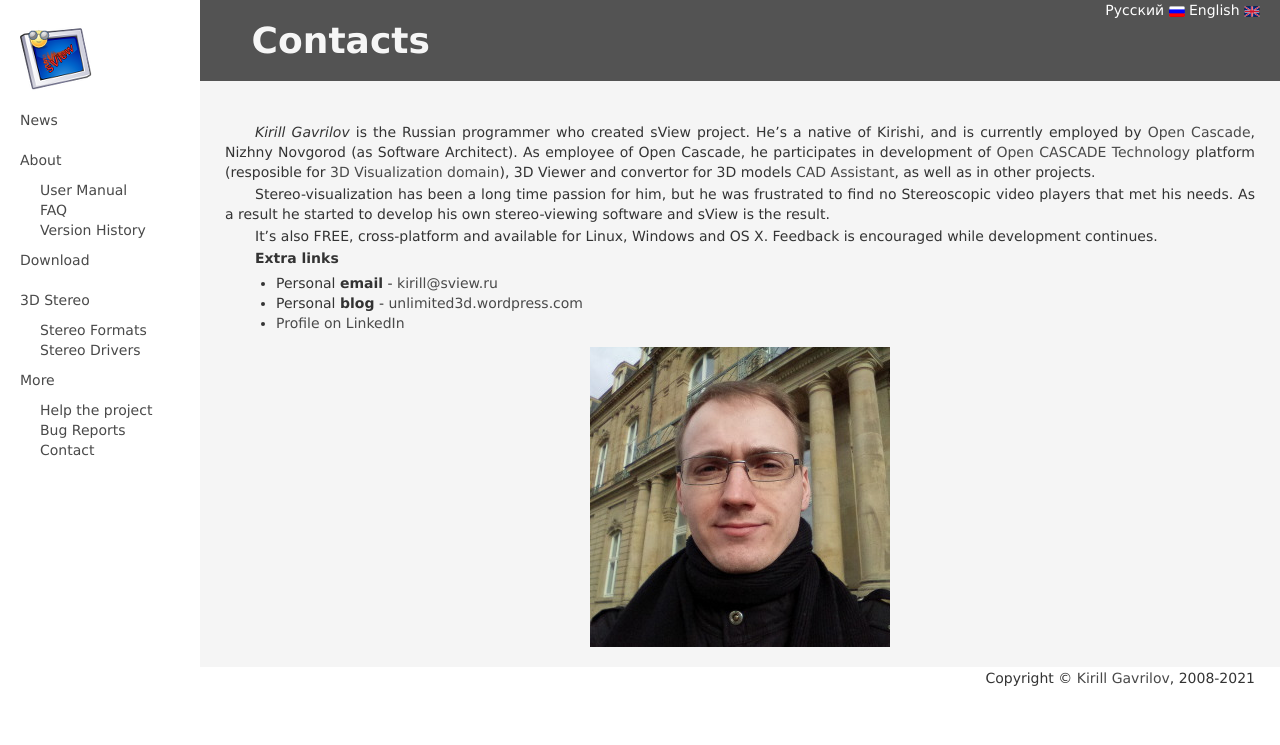
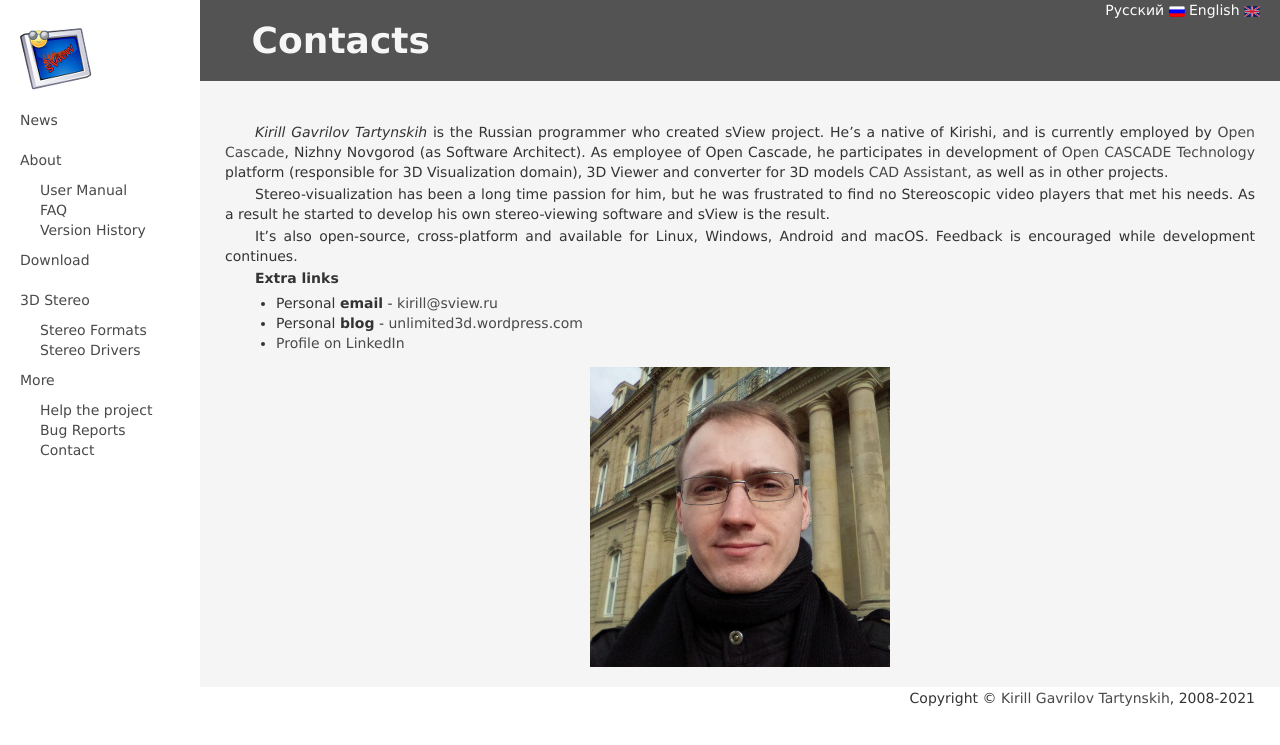
Before and after one commit to gkv311/gkv311.github.io, a Jekyll site: the page built from en/contact.md, in a window 1280 px wide. Shown: the top 745 px of the page. Built offline with Jekyll 4.4.1, drawn with Linux system fonts in a browser that asks for light colours; nearby versions of some CDN libraries; library files that are not in the unit come from our copies.

Commit message:
Fix dead links in contacts.

```diff
--- a/_layouts/default.html
+++ b/_layouts/default.html
@@ -100,7 +100,7 @@
 
   </div> <!-- page-content-wrapper -->
 
-  <div align="right" style="padding-right: 20px;"><p>Copyright © <a href="/en/about">Kirill Gavrilov</a>, 2008-2021</p></div>
+  <div align="right" style="padding-right: 20px;"><p>Copyright © <a href="/en/about">Kirill Gavrilov Tartynskih</a>, 2008-2021</p></div>
 </div> <!-- wrapper -->
 
 <!-- Custom JavaScript for the Menu Toggle -->
--- a/en/contact.md
+++ b/en/contact.md
@@ -5,16 +5,16 @@
 permalink: /en/about/
 ---
 
-*Kirill Gavrilov* is the Russian programmer who created sView project.
+*Kirill Gavrilov Tartynskih* is the Russian programmer who created sView project.
 He's a native of Kirishi, and is currently employed by [Open Cascade](https://opencascade.com), Nizhny Novgorod (as Software Architect).
-As employee of Open Cascade, he participates in development of [Open CASCADE Technology](https://dev.opencascade.org) platform (resposible for [3D Visualization domain](https://dev.opencascade.org/index.php?q=home/projects/visualization)),
-3D Viewer and convertor for 3D models [CAD Assistant](https://www.opencascade.com/content/cad-assistant),
+As employee of Open Cascade, he participates in development of [Open CASCADE Technology](https://dev.opencascade.org) platform (responsible for 3D Visualization domain),
+3D Viewer and converter for 3D models [CAD Assistant](https://dev.opencascade.org/project/cad-assistant),
 as well as in other projects.
 
 Stereo-visualization has been a long time passion for him, but he was frustrated to find no Stereoscopic video players that met his needs.
 As a result he started to develop his own stereo-viewing software and sView is the result.
 
-It's also FREE, cross-platform and available for Linux, Windows and OS X.
+It's also open-source, cross-platform and available for Linux, Windows, Android and macOS.
 Feedback is encouraged while development continues.
 
 **Extra links**
@@ -23,4 +23,4 @@
 * Personal **blog** - [unlimited3d.wordpress.com](https://unlimited3d.wordpress.com)
 * [Profile on LinkedIn](https://www.linkedin.com/in/kirill-gavrilov-b63696105)
 
-<div align='center'><img src='/images/kirill.jpg' alt='Kirill Gavrilov' /></div>
+<div align='center'><img src='/images/kirill.jpg' alt='Kirill Gavrilov Tartynskih' /></div>
```
Also changed, not shown: ru/contact.md (+3 -3 lines).
